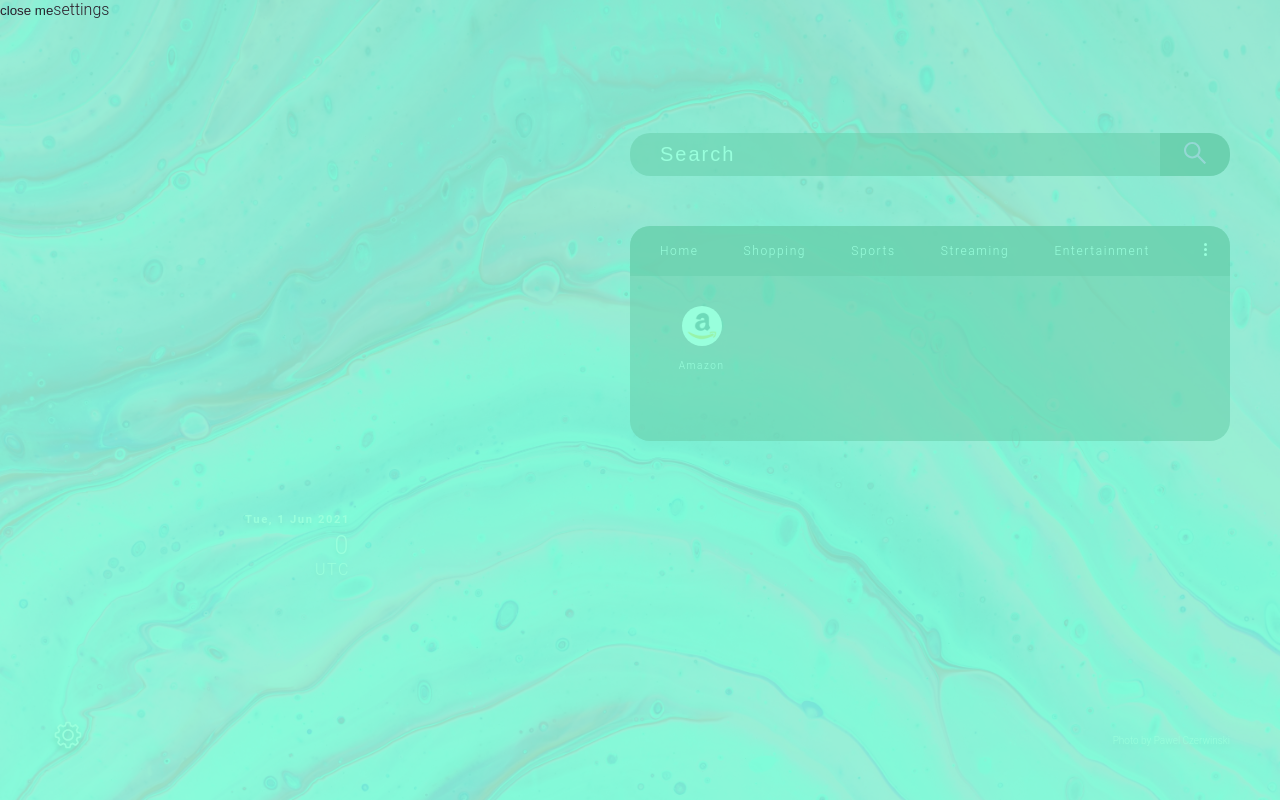
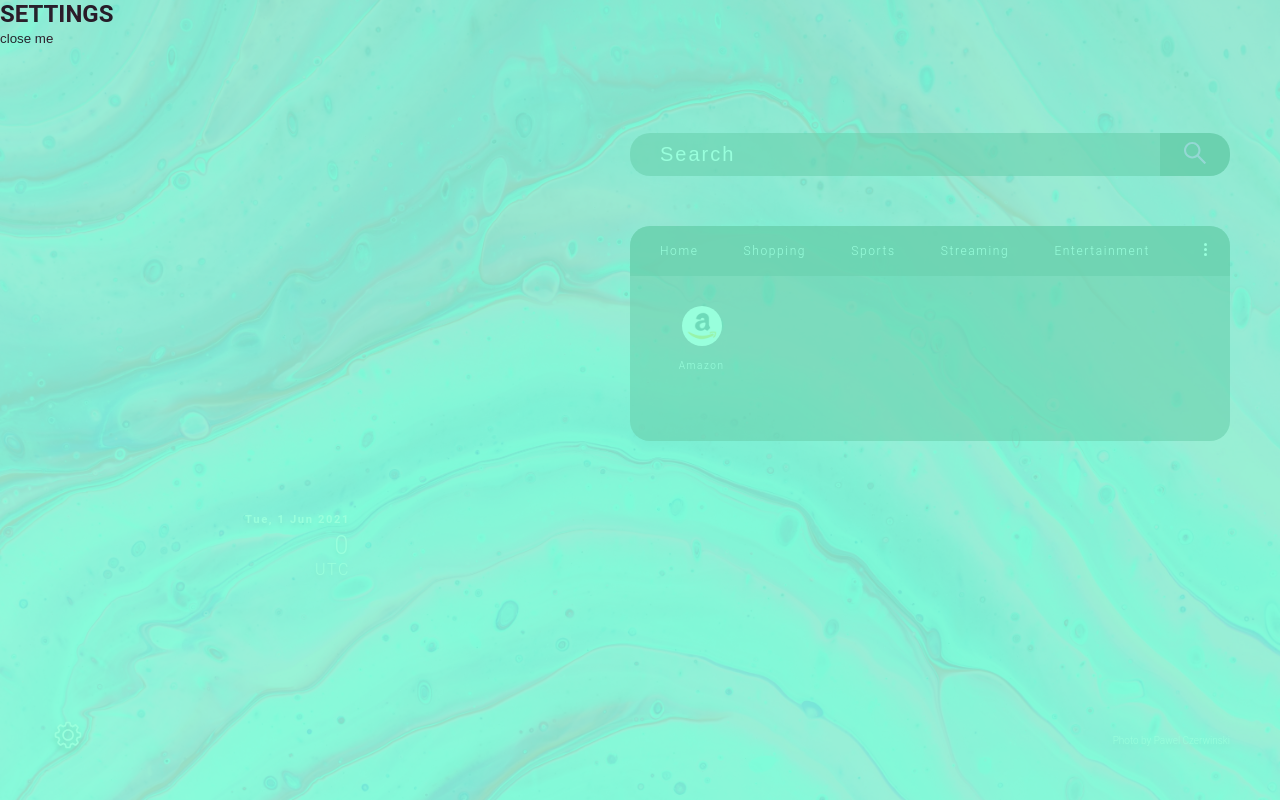
Before and after one commit to JohPik/mucho-chrome-extension, a React (Create React App) app: page / in a window 1280 px wide. Both pictures are taken after a click on the button 68 px from the left and 740 px from the top of the page. Built offline with nearby package versions, Linux system fonts and the light colour scheme; no server answers.

Commit message:
Use Context API for Settings Modal Render

```diff
--- a/src/App.css
+++ b/src/App.css
@@ -312,10 +312,14 @@ footer .photo_copyright {
 .settings {
   background-color: aquamarine;
   position: absolute;
-  height: 100vh;
-  width: 100vw;
   top: 0;
   left: 0;
   z-index: 100;
+  opacity: 0;
+}
+
+.settings.active_modal {
+  height: 100vh;
+  width: 100vw;
   opacity: 0.8;
 }
--- a/src/App.js
+++ b/src/App.js
@@ -1,4 +1,5 @@
 // import logo from './logo.svg';
+import React from 'react';
 import './App.css';
 import Settings from './components/Settings';
 import Quote from './components/Quote';
@@ -7,23 +8,18 @@ import Times from './components/Times';
 import Footer from './components/Footer';
 import FadeIn from './components/FadeIn';
 
-import { useState } from 'react';
-
-
 function App() {
-
-  const [settings, setSettings] = useState(false);
 
   return (
     <>
     <FadeIn>
-      {settings && <Settings closeModal={setSettings} />}
+      <Settings />
       <div className="main">
         <Quote />
         <Features />
         <Times />
       </div>
-        <Footer openModal={setSettings}/>
+        <Footer/>
       </FadeIn>
     </>
   );
--- a/src/components/Footer.js
+++ b/src/components/Footer.js
@@ -1,9 +1,13 @@
-import React from 'react'
+import React from 'react';
+import { useGlobalContext } from '../context';
 
-export default function Footer({openModal}) {
+export default function Footer() {
+
+    const { openSettings } = useGlobalContext();
+
     return (
         <footer>
-            <button className="settings__button" onClick={() => openModal(true)}></button>
+            <button className="settings__button" onClick={openSettings}></button>
             <div className="photo_copyright">Photo by Pawel Czerwinski</div>
         </footer>
     )
--- a/src/components/settings.js
+++ b/src/components/settings.js
@@ -1,11 +1,20 @@
-import React from 'react'
+import React from 'react';
+import { useGlobalContext } from '../context';
 
-export default function Settings({closeModal}) {
+export default function Settings() {
+
+    const { isSettingsOpen, closeSettings } = useGlobalContext();
 
     return (
-        <div className="settings" onClick={() => closeModal(false)}>
-            <button>close me</button>
-            settings
-        </div>
+        <>
+            {
+                isSettingsOpen &&
+                <div className="settings active_modal">
+                <h2>SETTINGS</h2>
+                <button onClick={closeSettings}>close me</button>
+                </div>
+
+            }
+        </>
     )
-}
+};
--- /dev/null
+++ b/src/context.js
@@ -0,0 +1,26 @@
+import React, {useState, useContext} from 'react';
+
+const AppContext = React.createContext();
+
+const AppProvider = ({ children }) => {
+
+    const [isSettingsOpen, setSettingsOpen] = useState(false);
+
+    const openSettings = () => {
+        setSettingsOpen(true);
+    };
+
+    const closeSettings = () => {
+        setSettingsOpen(false);
+    };
+
+    return (
+        <AppContext.Provider value={{ isSettingsOpen, openSettings, closeSettings }}>
+            {children}
+        </AppContext.Provider>
+    )
+};
+
+const useGlobalContext = () => useContext(AppContext);
+
+export { AppContext, AppProvider, useGlobalContext};
--- a/src/index.js
+++ b/src/index.js
@@ -3,10 +3,14 @@ import ReactDOM from 'react-dom';
 import './index.css';
 import App from './App';
 import reportWebVitals from './reportWebVitals';
+import {AppProvider} from './context';
+
 
 ReactDOM.render(
   <React.StrictMode>
-    <App />
+    <AppProvider>
+      <App/>
+    </AppProvider>
   </React.StrictMode>,
   document.getElementById('root')
 );
```
